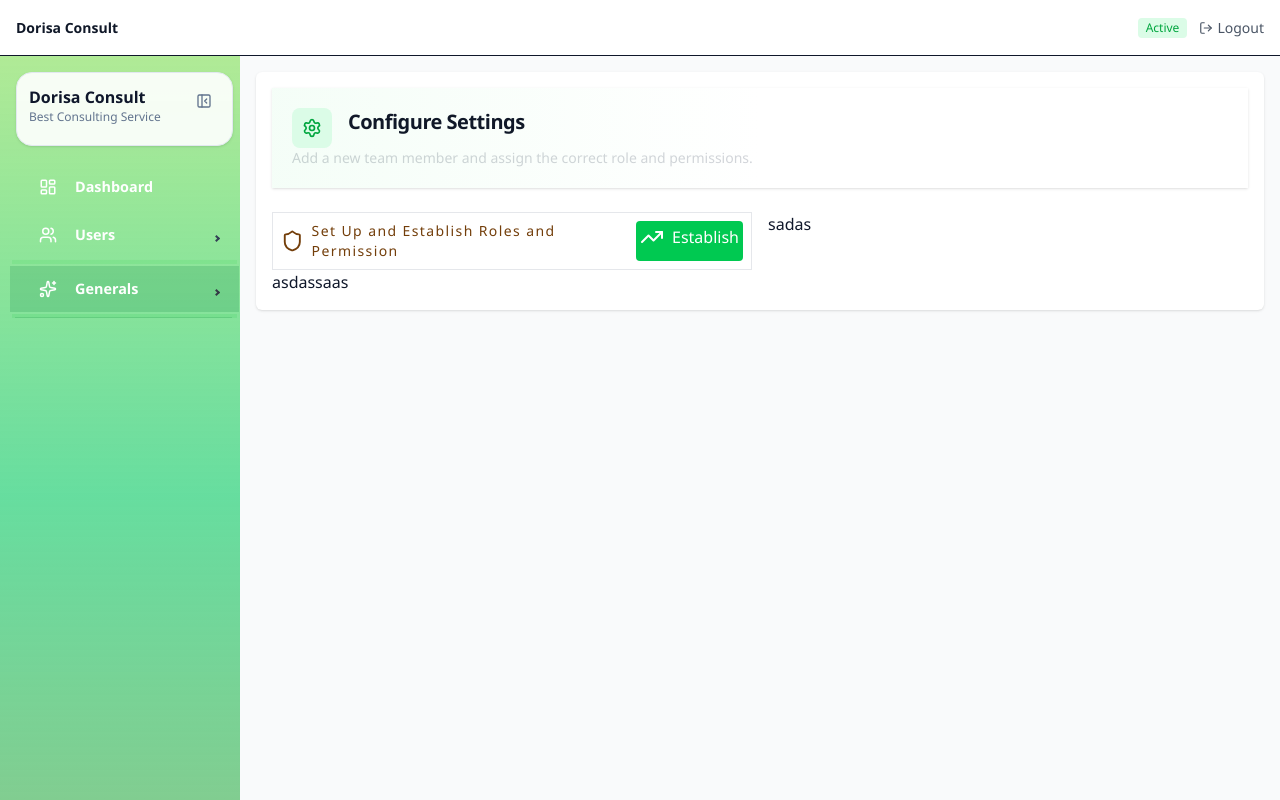
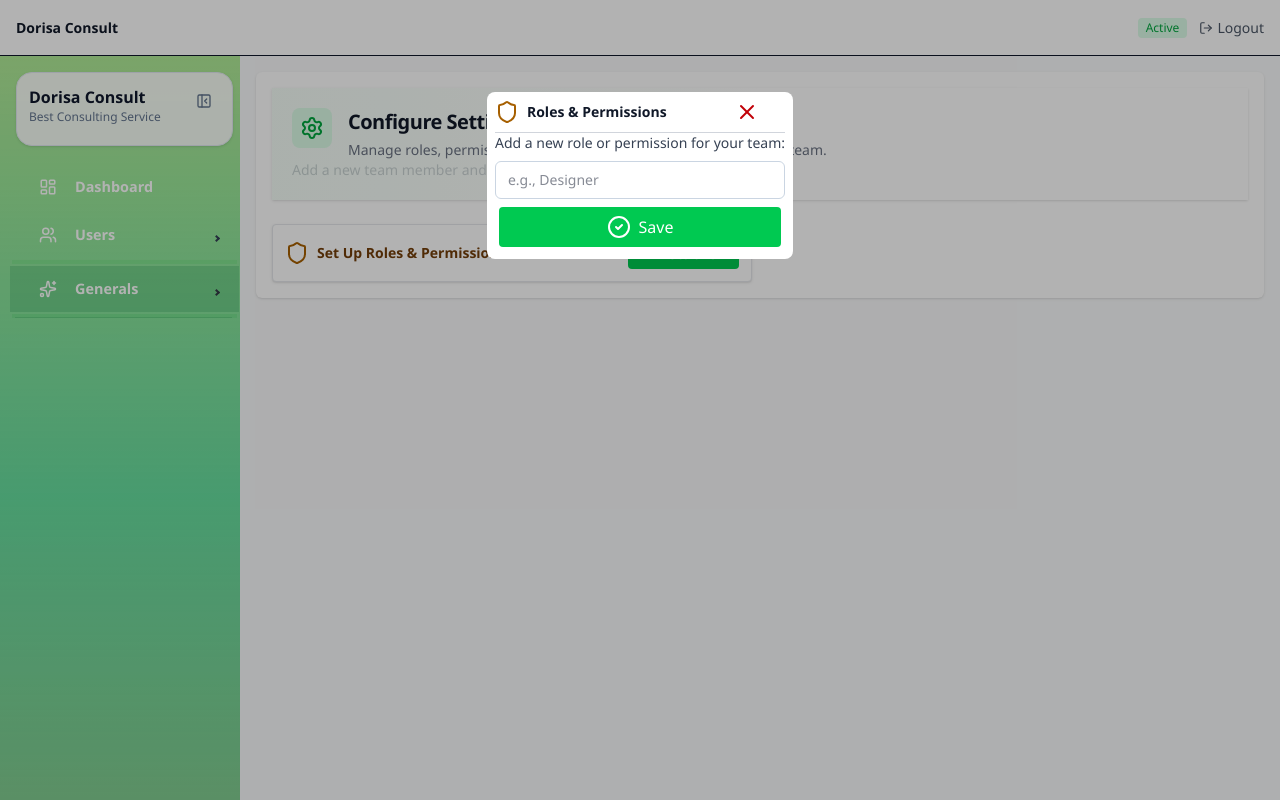
Before and after one commit to bp1601225-wq/Dorisa-UI, a React (Vite) app: page /settings in a window 1280 px wide. Both pictures are taken after a click on the button "Establish". Built offline with nearby package versions, Linux system fonts and the light colour scheme.

Commit message:
Roles and Permission Set up

```diff
--- a/package.json
+++ b/package.json
@@ -22,6 +22,7 @@
     "react": "^19.2.0",
     "react-dom": "^19.2.0",
     "react-hook-form": "^7.71.1",
+    "react-modal": "^3.16.3",
     "react-pro-sidebar": "^1.1.0",
     "react-router-dom": "^6.22.3",
     "sonner": "^2.0.7",
@@ -34,6 +35,7 @@
     "@types/node": "^24.10.1",
     "@types/react": "18.2.0",
     "@types/react-dom": "18.2.0",
+    "@types/react-modal": "^3.16.3",
     "@vitejs/plugin-react": "^5.1.1",
     "eslint": "^9.39.1",
     "eslint-plugin-react": "^7.35.0",
--- a/src/pages/SettingsPage.tsx
+++ b/src/pages/SettingsPage.tsx
@@ -1,54 +1,75 @@
-import { Settings, Shield, TrendingUp } from "lucide-react"
-import TextProps from "./utils/utils"
+import { Check, CircleCheck, Settings, Shield, TrendingUp, X } from "lucide-react";
+import TextProps from "./utils/utils";
+import { useState } from "react";
+import { formControlClassName } from "../components/templates/formControlClassName";
+import SettingsModal from "./utils/Modal";
 
-const settings = [
-  { label: 'Notifications', description: 'Team updates, client messages, and automations' },
-  { label: 'Integrations', description: 'Linked workspaces and productivity syncs' },
-  { label: 'Access & permissions', description: 'Invite collaborators and grant clearance' },
-]
+export default function SettingsPage() {
+  const [isOpen, setIsOpen] = useState(false);
 
-const SettingsPage = () => {
   return (
     <section className="space-y-6">
-      {/* <header className="space-y-1">
-        <p className="text-xs uppercase tracking-[0.4em] text-slate-500">Settings</p>
-        <h1 className="text-3xl font-semibold text-slate-900">Workspace controls</h1>
-        <p className="text-sm text-slate-500">
-          Tune reminders, security, and visibility so the team works the way you expect.
+      {/* Page Header */}
+      <TextProps
+        data="Configure Settings"
+        icon={<Settings size={24} className="text-green-600" />}
+        text="Manage roles, permissions, notifications, and integrations for your team."
+      />
+
+      {/* Roles & Permissions Card */}
+      <div className="grid gap-4 md:grid-cols-2">
+        <div className="flex flex-col gap-2">
+          <div className="flex items-center justify-between border rounded border-gray-200 p-3 bg-white shadow-sm">
+            <h2 className="flex items-center gap-2 text-yellow-900 font-semibold text-sm">
+              <Shield className="text-yellow-700 " />
+              Set Up Roles & Permissions
+            </h2>
+
+            <button
+              className="flex items-center gap-1 bg-green-500 text-white px-3 py-1 rounded hover:bg-green-600 transition active:scale-95 cursor-pointer"
+              onClick={() => setIsOpen(true)}
+            >
+              <TrendingUp size={16} />
+              Establish
+            </button>
+          </div>
+        </div>
+      </div>
+
+      {/* Modal */}
+      <SettingsModal isOpen={isOpen} onClose={() => setIsOpen(false)} className="bg-white max-w-lg p-2 mt-3 rounded-lg">
+        <h2 className="text-lg font-semibold text-gray-900 mb-2 flex items-center gap-2 text-sm">
+              <Shield className="text-yellow-700" />
+
+          Roles & Permissions
+
+          <span className="ml-15">
+          <X className="text-red-700 cursor-pointer active:scale-105" onClick={()=>setIsOpen(false)}/>
+          </span>
+
+          </h2>
+          <hr className="mt-[-2] text-gray-300"/>
+        <p className="text-gray-700 mb-2 text-sm">
+         Add a new role or permission for your team:
         </p>
-      </header> */}
+        <input
+          type="text"
+          placeholder="e.g., Designer"
+          className={formControlClassName} />
 
-           <TextProps
-  data="Configure Settings "
-  icon={<Settings size={20} />}
-/>
+<div className="flex  justify-center p-1">
 
-        <div className="grid gap-4 md:grid-cols-2">
+        <button
+          className="flex  items-center justify-center mt-1 w-full bg-green-500 text-white py-2 rounded hover:bg-green-600 transition gap-2 cursor-pointer
+          active:scale-105
+          "
+        >
+          <CircleCheck />
+          Save
+        </button>
+</div>
 
-          <div className="flex flex-col">
-
-   <div className="border p-2 border-gray-200 flex gap-2">
-<h1 className=" tracking-widest flex items-center gap-2 text-yellow-900 text-sm">
-  <Shield />
-  Set Up and Establish Roles and Permission</h1>
-
-  <button className="bg-green-500 p-1 text-white rounded flex gap-2 cursor hover:bg-green-700 transition active:scale-105 cursor-pointer">
-    <TrendingUp />
-    Establish</button>
-
-
-   </div>
-
-   asdassaas
-          </div>
-
-
-      <div>
-    sadas
-   </div>
-      </div>
+      </SettingsModal>
     </section>
-  )
+  );
 }
-
-export default SettingsPage
--- a/src/pages/utils/Modal.tsx
+++ b/src/pages/utils/Modal.tsx
@@ -1,64 +1,43 @@
-import { Fragment, type ReactNode } from "react";
-import { Dialog, Transition } from "@headlessui/react";
+import Modal from "react-modal";
+import { motion, AnimatePresence } from "framer-motion";
+import { type ReactNode } from "react";
 
-type ModalProps = {
+Modal.setAppElement("#root");
+
+type SettingsModalProps = {
   isOpen: boolean;
   onClose: () => void;
-  title?: string;
   children: ReactNode;
+  className?: string; // optional styling prop
 };
 
-export default function Modal({ isOpen, onClose, title, children }: ModalProps) {
+export default function SettingsModal({
+  isOpen,
+  onClose,
+  children,
+  className,
+}: SettingsModalProps) {
   return (
-    <Transition appear show={isOpen} as={Fragment}>
-      <Dialog
-        as="div"
-        className="fixed inset-0 z-40 overflow-y-auto"
-        onClose={onClose}
-      >
-        <div className="min-h-screen px-4 text-center">
-          <Transition.Child
-            as={Fragment}
-            enter="ease-out duration-300"
-            enterFrom="opacity-0"
-            enterTo="opacity-100"
-            leave="ease-in duration-200"
-            leaveFrom="opacity-100"
-            leaveTo="opacity-0"
+    <AnimatePresence>
+      {isOpen && (
+        <Modal
+          isOpen={isOpen}
+          onRequestClose={onClose}
+           shouldCloseOnOverlayClick={true}
+          className="fixed inset-0 flex justify-center items-start mt-20 outline-none"
+          overlayClassName="fixed inset-0 bg-black/30 z-50"
+        >
+          <motion.div
+            initial={{ opacity: 0, y: 50, scale: 0.95 }}
+            animate={{ opacity: 1, y: 0, scale: 1 }}
+            exit={{ opacity: 0, y: 50, scale: 0.95 }}
+            transition={{ duration: 0.3 }}
+            className={className}
           >
-          </Transition.Child>
-
-          {/* This element is to center the modal content */}
-          <span
-            className="inline-block h-screen align-middle"
-            aria-hidden="true"
-          >
-            &#8203;
-          </span>
-
-          <Transition.Child
-            as={Fragment}
-            enter="ease-out duration-300"
-            enterFrom="opacity-0 scale-95 translate-y-6"
-            enterTo="opacity-100 scale-100 translate-y-0"
-            leave="ease-in duration-200"
-            leaveFrom="opacity-100 scale-100 translate-y-0"
-            leaveTo="opacity-0 scale-95 translate-y-6"
-          >
-            <div className="inline-block w-full max-w-lg p-6 my-8 overflow-hidden text-left align-middle transition-all transform bg-white shadow-2xl rounded-2xl border border-slate-200">
-              {title && (
-                <Dialog.Title
-                  as="h3"
-                  className="text-lg font-semibold text-slate-900"
-                >
-                  {title}
-                </Dialog.Title>
-              )}
-              <div className="mt-4 space-y-4">{children}</div>
-            </div>
-          </Transition.Child>
-        </div>
-      </Dialog>
-    </Transition>
+            {children}
+          </motion.div>
+        </Modal>
+      )}
+    </AnimatePresence>
   );
 }
```
Also changed, not shown: 1 other file (tests, documents, lock files or other folders).
